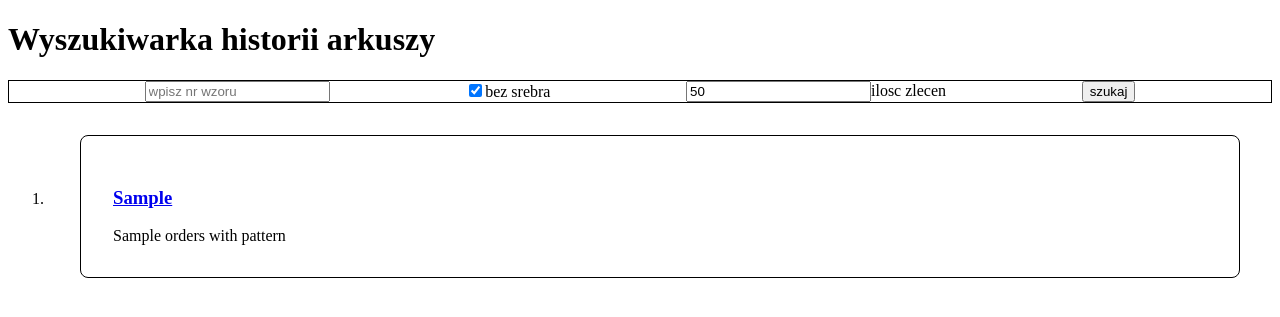
After one commit to MaciejKrawczyk/stelmach_production_site, a Python web app: template pipe/templates/test.html in a window 1280 px wide. The commit adds this page. Shown: the top 317 px of the page. Run offline with Jinja, Linux system fonts and the light colour scheme; the template is opened without the code that fills it: most values are stand-ins (such as "Sample title", 1, 10 or a date in 2020).

Commit message:
added faster searching of rings

```diff
--- a/pipe/templates/file-opener/file-opener.html
+++ b/pipe/templates/file-opener/file-opener.html
@@ -271,18 +271,20 @@ table {
                         </svg>
                         <span class="button-text">Historia</span>
                     </a>
-                    <a class="redirect" href={{ details_link }} target="_blank">
+                    <a class="redirect" href="/test-fetch" target="_blank">
                         <?xml version="1.0" encoding="utf-8"?><!-- Uploaded to: SVG Repo, www.svgrepo.com, Generator: SVG Repo Mixer Tools -->
                         <svg width="40px" height="40px" viewBox="0 0 24 24" fill="none" xmlns="http://www.w3.org/2000/svg">
                         <path d="M12 7C12.5523 7 13 7.44772 13 8V13C13 13.5523 12.5523 14 12 14C11.4477 14 11 13.5523 11 13V8C11 7.44772 11.4477 7 12 7Z" fill="white"/>
                         <path d="M12 17C12.5523 17 13 16.5523 13 16C13 15.4477 12.5523 15 12 15C11.4477 15 11 15.4477 11 16C11 16.5523 11.4477 17 12 17Z" fill="white"/>
                         <path fill-rule="evenodd" clip-rule="evenodd" d="M12 2C6.47715 2 2 6.47715 2 12C2 17.5228 6.47715 22 12 22C17.5228 22 22 17.5228 22 12C22 6.47715 17.5228 2 12 2ZM4 12C4 7.58172 7.58172 4 12 4C16.4183 4 20 7.58172 20 12C20 16.4183 16.4183 20 12 20C7.58172 20 4 16.4183 4 12Z" fill="white"/>
                         </svg>
-                        <span class="button-text">Szczegóły</span>
+                        <span class="button-text">Search!</span>
                     </a>
+
 
                 </div>
             </div>
+
 
             <form method="POST" action="/file-opener">
 
--- /dev/null
+++ b/pipe/templates/test.html
@@ -0,0 +1,61 @@
+<!doctype html>
+<html lang="en">
+<head>
+    <meta charset="UTF-8">
+    <meta name="viewport"
+          content="width=device-width, user-scalable=no, initial-scale=1.0, maximum-scale=1.0, minimum-scale=1.0">
+    <meta http-equiv="X-UA-Compatible" content="ie=edge">
+    <title>TEST</title>
+</head>
+<body>
+
+<script>
+
+</script>
+
+<style>
+    .order {
+        border: black solid 1px;
+        margin: 2rem;
+        padding: 2rem;
+        border-radius: 0.5rem;
+    }
+
+    .form {
+        border: black 1px solid;
+        display: flex;
+        justify-content: space-evenly;
+    }
+</style>
+
+<h1>Wyszukiwarka historii arkuszy</h1>
+<form class="form" method="post">
+    <input type="search" name="pattern" placeholder="wpisz nr wzoru">
+    <div>
+        <input name="no-ag" checked type="checkbox"><label for="no-ag">bez srebra</label>
+    </div>
+    <div>
+        <input value="50" name="number-of-positions" type="number"><label for="number-of-positions">ilosc zlecen</label>
+    </div>
+    <input value="szukaj" type="submit">
+</form>
+
+
+<ol>
+{% for x in all_orders_with_pattern %}
+    <li>
+            <div class="order">
+                <a target="_blank" href="http://10.0.0.2/move/zlecenie/{{ x[0] }}/orders">
+                    <h3>{{ x }}</h3>
+                </a>
+                <div>{{ x[1] }}</div>
+            </div>
+    </li>
+{% endfor %}
+</ol>
+
+
+
+
+</body>
+</html>
```
Also changed, not shown: pipe/routes.py (+40 -10 lines).
